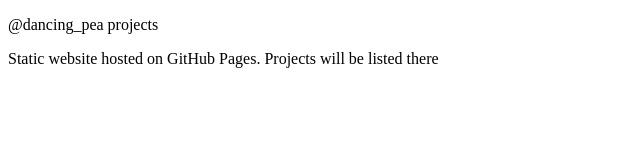
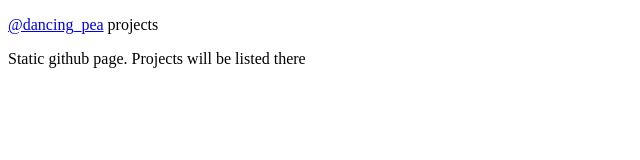
Before and after one commit to dancingpea/projects_website, a plain HTML site: page index.html in a window 1280 px wide. Shown: the whole page, without its empty margins (0-640 px from the left). Drawn offline with Linux system fonts and the light colour scheme.

Commit message:
Update index.html

```diff
--- a/index.html
+++ b/index.html
@@ -3,10 +3,10 @@
 <head>
     <meta charset="UTF-8">
     <meta name="viewport" content="width=device-width, initial-scale=1.0">
-    <title>@dancing_pea projects</title>
+    <title>projects</title>
 </head>
 <body>
-    <p>@dancing_pea projects</p>
-    <p>Static website hosted on GitHub Pages. Projects will be listed there</p>
+    <p><a href="https://twitter.com/dancing_pea" target="_blank">@dancing_pea</a> projects</p>
+    <p>Static github page. Projects will be listed there</p>
 </body>
 </html>
```
